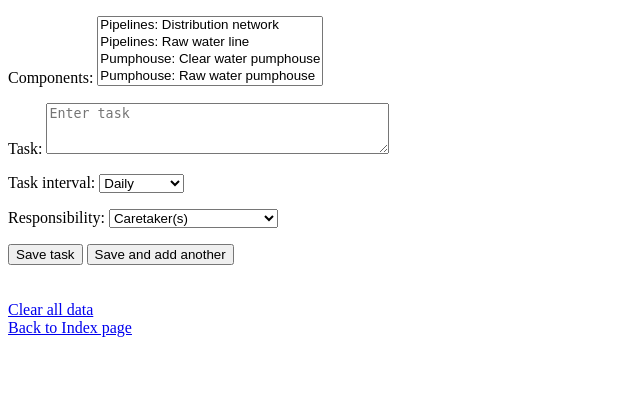
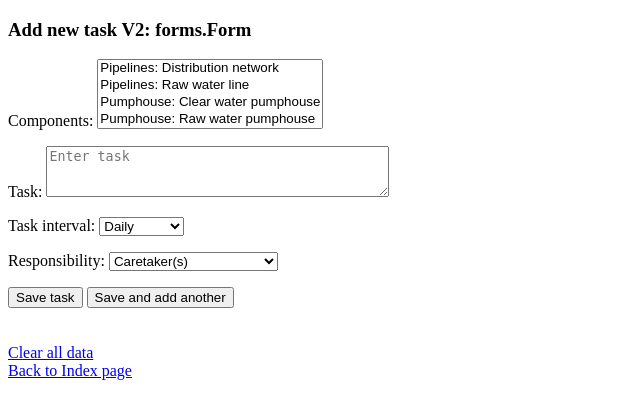
Before and after one commit to tharinducbd/cs50_web, a Django app: page /tasks/add2/ in a window 1280 px wide. Shown: the top 419 px of the page, without its empty margins (0-640 px from the left). Run offline with Django 4.2, Linux system fonts and the light colour scheme.

Commit message:
heading added

```diff
--- a/projects/operations/tasks/templates/tasks/add_task_2.html
+++ b/projects/operations/tasks/templates/tasks/add_task_2.html
@@ -1,13 +1,15 @@
 {% extends 'tasks/layout.html' %}
 
 {% block body %}
+
+    <h3>Add new task V2: forms.Form</h3>
 
     <form action="{% url 'tasks:add_task_2' %}" method="post">
 
         {% csrf_token %}
         {{ form.as_p }}
 
-        <input type="submit" value="Save task" size="50">
+        <input type="submit" name="save_task" value="Save task" size="50">
         <input type="submit" name="save_and_add" value="Save and add another">
 
     </form>
```
